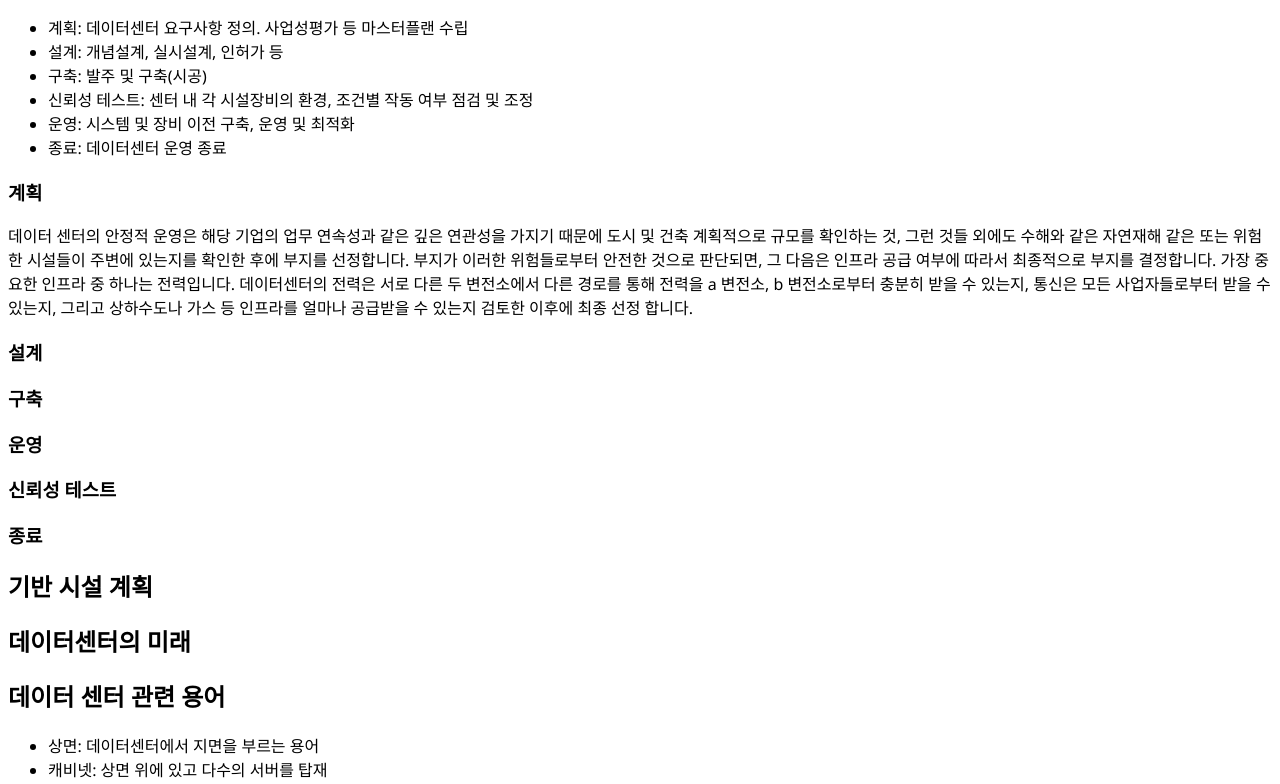
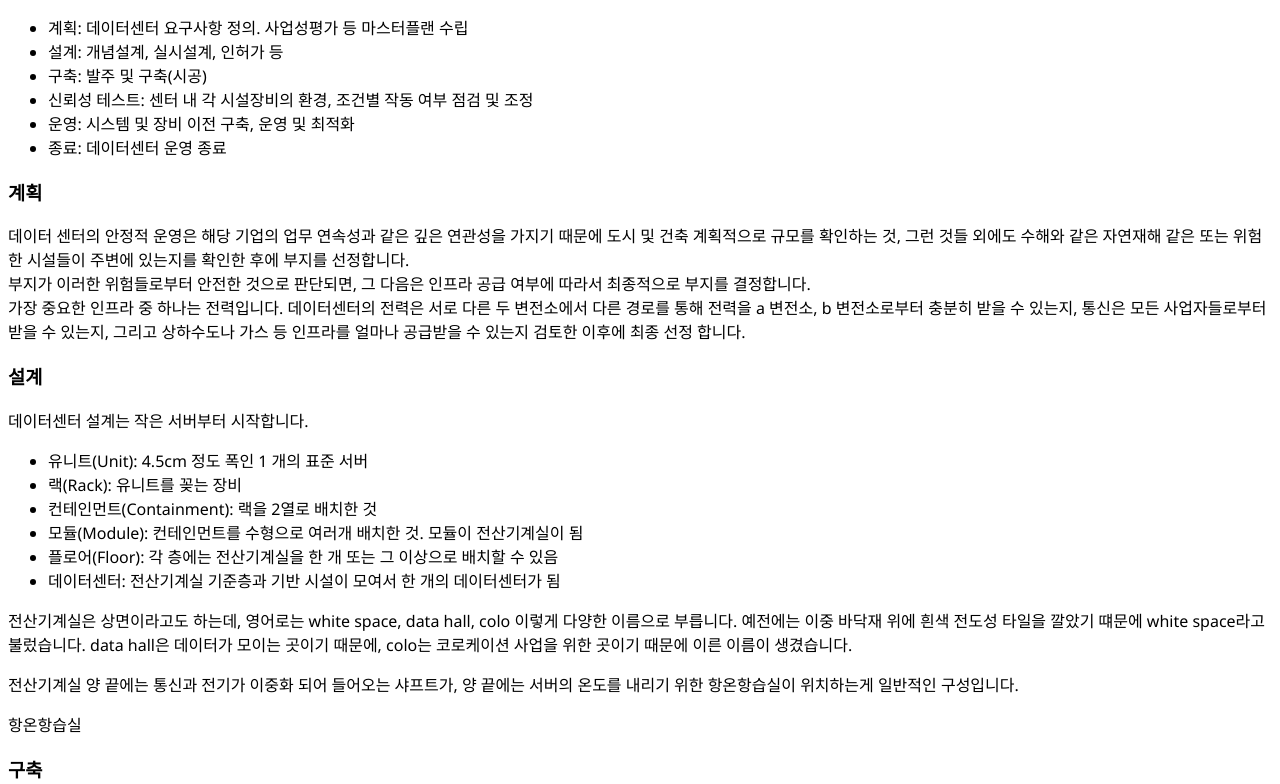
Before and after one commit to marron-b/brown, a Next.js app: page /datacenter/datacenter_basic in a window 1280 px wide. Shown: the part 2000-2784 px from the top of the page. Built offline with nearby package versions, Linux system fonts and the light colour scheme.

Commit message:
Update datacenter_basic.mdx

```diff
--- a/pages/datacenter/datacenter_basic.mdx
+++ b/pages/datacenter/datacenter_basic.mdx
@@ -48,6 +48,23 @@ description: 데이터센터 이해부터 미래까지
 가장 중요한 인프라 중 하나는 전력입니다. 데이터센터의 전력은 서로 다른 두 변전소에서 다른 경로를 통해 전력을 a 변전소, b 변전소로부터 충분히 받을 수 있는지, 통신은 모든 사업자들로부터 받을 수 있는지, 그리고 상하수도나 가스 등 인프라를 얼마나 공급받을 수 있는지 검토한 이후에 최종 선정 합니다.
 
 ### 설계
+데이터센터 설계는 작은 서버부터 시작합니다.
+
+* 유니트(Unit): 4.5cm 정도 폭인 1 개의 표준 서버
+* 랙(Rack): 유니트를 꽂는 장비
+* 컨테인먼트(Containment): 랙을 2열로 배치한 것
+* 모듈(Module): 컨테인먼트를 수형으로 여러개 배치한 것. 모듈이 전산기계실이 됨
+* 플로어(Floor): 각 층에는 전산기계실을 한 개 또는 그 이상으로 배치할 수 있음
+* 데이터센터: 전산기계실 기준층과 기반 시설이 모여서 한 개의 데이터센터가 됨
+
+전산기계실은 상면이라고도 하는데, 영어로는 white space, data hall, colo 이렇게 다양한 이름으로 부릅니다. 예전에는 이중 바닥재 위에 흰색 전도성 타일을 깔았기 떄문에 white space라고 불렀습니다. data hall은 데이터가 모이는 곳이기 때문에, colo는 코로케이션 사업을 위한 곳이기 때문에 이른 이름이 생겼습니다.
+
+
+전산기계실 양 끝에는 통신과 전기가 이중화 되어 들어오는 샤프트가, 양 끝에는 서버의 온도를 내리기 위한 항온항습실이 위치하는게 일반적인 구성입니다.
+
+항온항습실
+
+
 
 ### 구축
 
@@ -64,7 +81,7 @@ description: 데이터센터 이해부터 미래까지
 
 ## 데이터 센터 관련 용어
 
-* 상면: 데이터센터에서 지면을 부르는 용어
+* 상면: 전산시계실의 다른 이름
 * 캐비넷: 상면 위에 있고 다수의 서버를 탑재
 * 쿨링 시스템: 열을 식히기 위한 시스템
 
```
